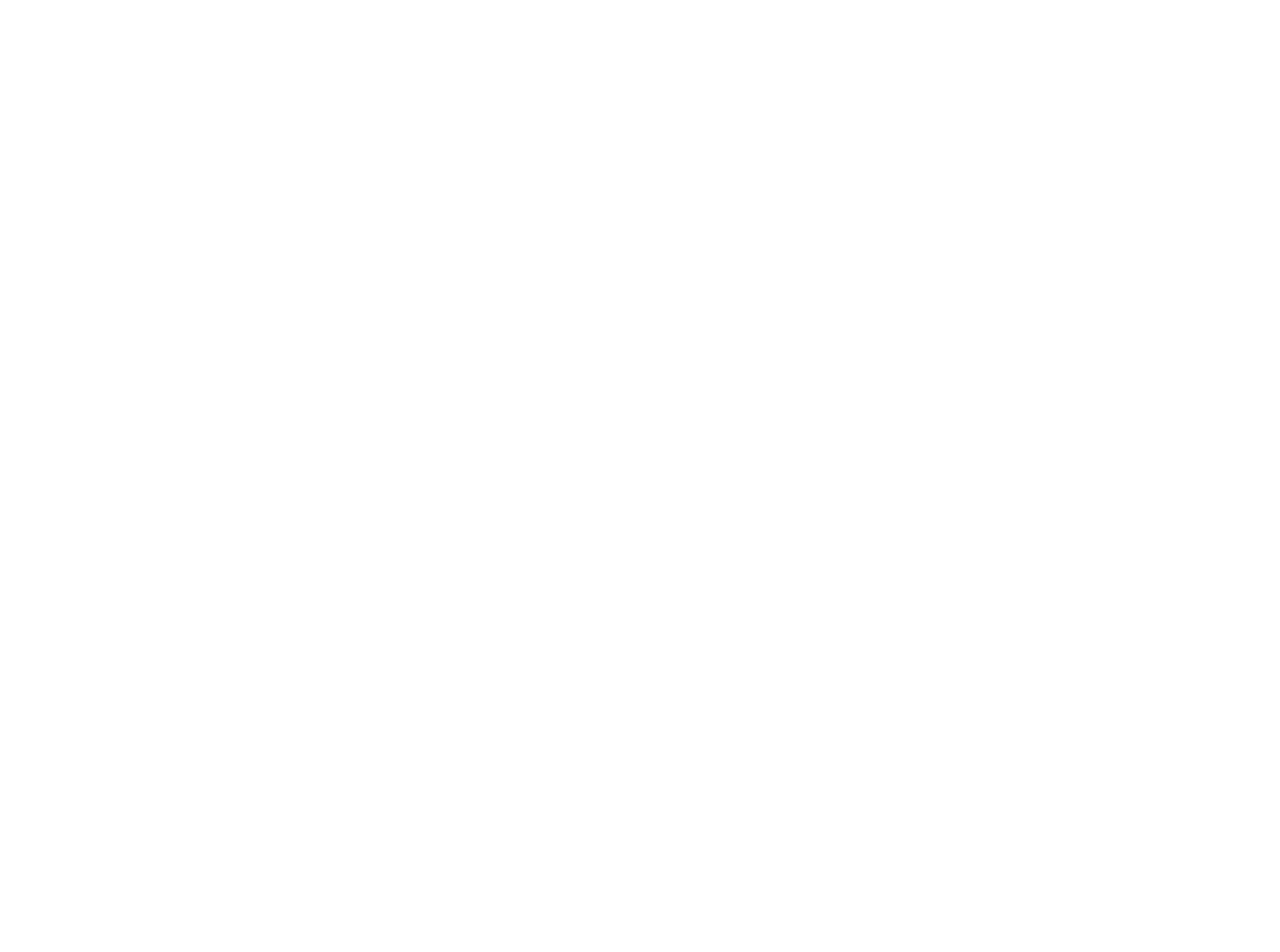
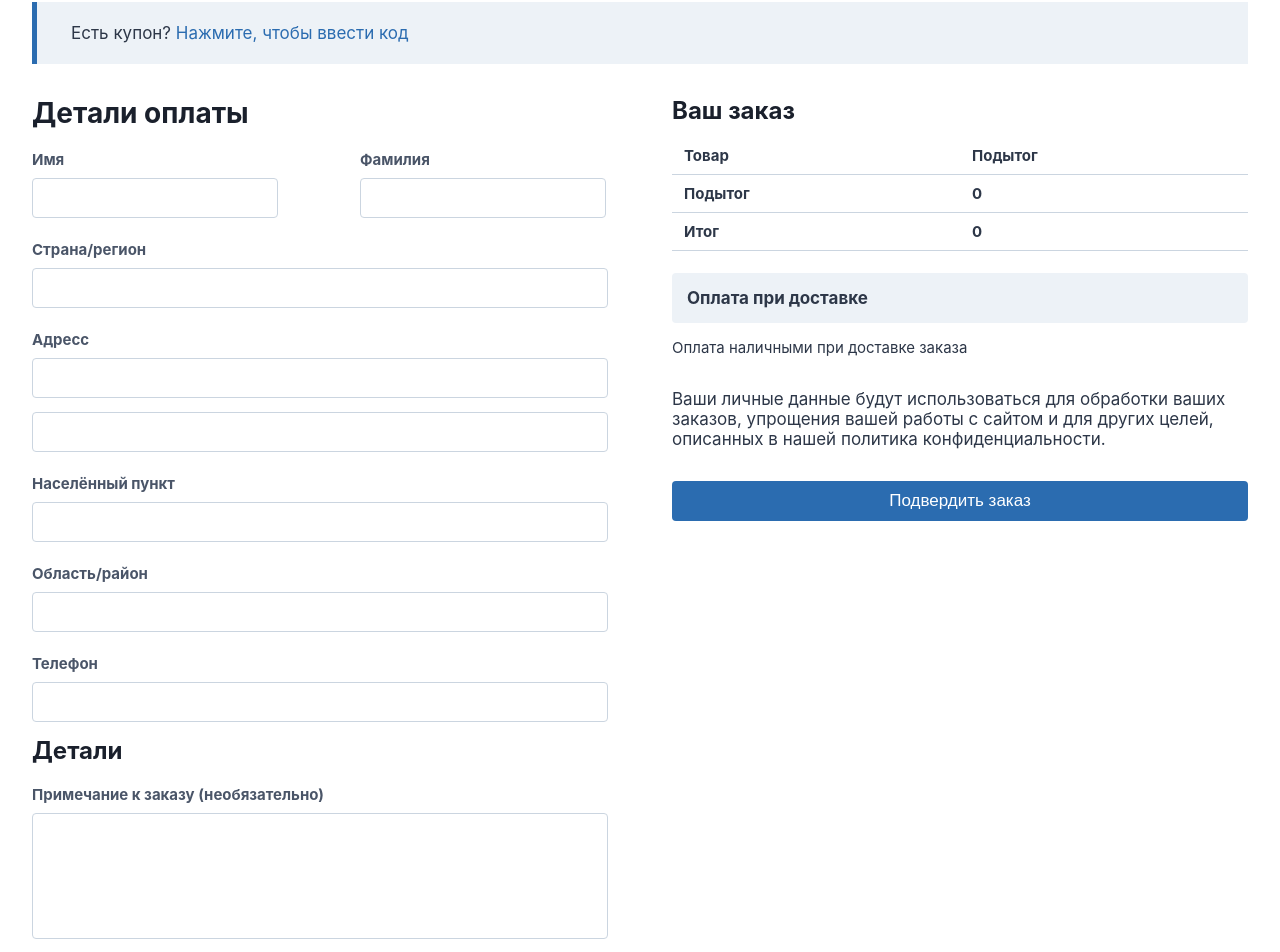
Before and after one commit to liske-dev/product-front, a Nuxt app: page /checkout in a window 1280 px wide. Before the commit this address had no page. Shown: the part 390-1342 px from the top of the page. Before the commit the page ends 800 px from the top, so only its background shows below. Built offline with nearby package versions, Linux system fonts and the light colour scheme.

Commit message:
Added pages, made common styles

```diff
--- a/assets/css/fonts.css
+++ b/assets/css/fonts.css
@@ -1,4 +1,26 @@
 html {
   font-family: -apple-system,BlinkMacSystemFont,"Segoe UI",Roboto,Oxygen-Sans,Ubuntu,Cantarell,"Helvetica Neue",sans-serif,"Apple Color Emoji","Segoe UI Emoji","Segoe UI Symbol";
+}
+.h1 {
+  font-size: 32px;
+  font-weight: 700;
+  color:rgb(26, 32, 44);
+}
+.h2 {
+  font-size: 28px;
+  font-weight: 700;
+  color:rgb(26, 32, 44);
+}
+.h3 {
+  font-size: 15px;
+  font-weight: 700;
+  color:rgb(45, 55, 72);
+}
 
+label {
+  color: rgb(74, 85, 104);
+  font-size: 15px;
+  font-weight: 700;
+  height: 36px;
+  line-height: 36px;
 }
--- a/components/Pizza.vue
+++ b/components/Pizza.vue
@@ -1,6 +1,6 @@
 <template>
   <div class="pizza" id="pizza">
-    <div class="pizza-title">Пицца</div>
+    <div class="pizza-title h1">Пицца</div>
     <div class="pizza-body">
       <div class="pizza-items" v-for="(item, index) in items" :key="index">
         <img :src="item.img"/>
@@ -80,8 +80,6 @@ export default {
   padding: 32px;
 }
 .pizza-title {
-  font-weight: 700;
-  font-size: 28px;
   margin-bottom: 20px;
   text-align: center;
 }
--- a/components/Sets.vue
+++ b/components/Sets.vue
@@ -1,6 +1,6 @@
 <template>
   <div class="sets" id="sets">
-    <div class="sets-title">Сеты</div>
+    <div class="sets-title h1">Сеты</div>
     <div class="sets-body">
       <div class="sets-items" v-for="(item, index) in items" :key="index">
         <img :src="item.img"/>
@@ -74,8 +74,6 @@ export default {
   padding: 32px;
 }
 .sets-title {
-  font-weight: 700;
-  font-size: 28px;
   margin-bottom: 20px;
   text-align: center;
 }
--- a/pages/cart.vue
+++ b/pages/cart.vue
@@ -1,14 +1,20 @@
 <template>
   <div class="cart">
     <Header @bascet-show="handlerOverflow"/>
-    <div class="cart-title">Корзина</div>
+    <div class="cart-title h1">Корзина</div>
     <div class="cart-orders">
       <div class="cart-entry">
         <div class="cart-total">
-          <div class="cart-total-title">Итог корзины</div>
+          <div class="h2">Итог корзины</div>
+          <div class="cart-total-items">
+            <div class="cart-total-item cart-total-item-one h3">Товар</div>
+            <div class="cart-total-item h3">Цена</div>
+            <div class="cart-total-item h3">Количество</div>
+            <div class="cart-total-item h3">Подытог</div>
+          </div>
         </div>
         <div class="cart-sum">
-          <div class="cart-sum-title">Сумма заказов</div>
+          <div class="h2">Сумма заказов</div>
         </div>
       </div>
     </div>
@@ -46,12 +52,9 @@ body {
   background-color: #edf2f7 ;
   margin-top: 80px;
   height: 200px;
-  font-weight: 700;
-  font-size: 32px;
   align-items: center;
   justify-content: space-around;
 }
-
 .cart-orders {
   width: 1242px;
   box-shadow: 0px 15px 15px -10px rgb(0 0 0 / 5%);
@@ -60,18 +63,25 @@ body {
   margin-bottom: 80px;
   margin-top: 80px;
 }
-
 .cart-entry {
   display: flex;
   background-color: white;
   padding: 32px;
 }
-.cart-total-title {
-  font-size: 28px;
-  font-weight: 700;
+.cart-total-items {
+  display:flex;
+  position: relative;
+  width: 782px;
+  margin-right: 42px;
+  border-bottom: 1px solid #cbd5e0;
+  justify-content: flex-end;
 }
-.cart-sum-title {
-  font-size: 28px;
-  font-weight: 700;
+.cart-total-item-one {
+  position: absolute;
+  left: 0;
+}
+.cart-total-item {
+  padding: 9px 12px;
+  width: 176px;
 }
 </style>
--- /dev/null
+++ b/pages/checkout.vue
@@ -0,0 +1,343 @@
+<template>
+  <div class="checkout">
+    <Header @bascet-show="handlerOverflow"/>
+    <div class="checkout-title">Оформление заказа</div>
+    <div class="checkout-orders">
+      <div class="checkout-orders-coupon-container">
+        <div class="checkout-orders-coupon">
+          Есть купон?<a @click="cupon=true"> Нажмите, чтобы ввести код</a>
+        </div>
+        <div class="checkout-orders-coupon-body" v-if="cupon">
+          <div class="checkout-orders-coupon-title">
+            Если у вас есть код купона, укажите его ниже.
+          </div>
+          <div class="checkout-orders-coupon-input">
+            <input class="checkout-orders-coupon-inner"/>
+            <button class="checkout-orders-coupon-button">Применить купон</button>
+          </div>
+        </div>
+      </div>
+      <div class="checkout-entry">
+        <div class="checkout-payment">
+          <div class="checkout-payment-title h2">Детали оплаты</div>
+          <form class="checkout-payment-form">
+            <div class="checkout-payment-full-name">
+              <div class="checkout-payment-full-container">
+                <label for="html">Имя</label>
+                <input class="checkout-payment-name" />
+              </div>
+              <div class="checkout-payment-full-container">
+                <label for="html">Фамилия</label>
+                <input class="checkout-payment-lastname" />
+              </div>
+            </div>
+            <label for="html">Страна/регион</label>
+            <input class="checkout-payment-country" />
+            <label for="html">Адресс</label>
+            <div class="checkout-payment-address">
+              <input class="checkout-payment-house" />
+              <input class="checkout-payment-house-extra" />
+            </div>
+            <label for="html">Населённый пункт</label>
+            <input class="checkout-payment-house-locality" />
+            <label for="html">Область/район</label>
+            <input class="checkout-payment-house-region" />
+            <label for="html">Телефон</label>
+            <input class="checkout-payment-house-phone" />
+            <div class="checkout-payment-extra">
+              <div class="checkout-payment-extra-title">Детали</div>
+              <label for="html">Примечание к заказу (необязательно)</label>
+              <textarea name=""></textarea>
+            </div>
+          </form>
+        </div>
+        <div class="checkout-sum">
+          <div class="checkout-sum-title">Ваш заказ</div>
+          <div class="checkout-sum-total">
+            <div class="checkout-sum-product">Товар</div>
+            <div class="checkout-sum-subtotal">Подытог</div>
+          </div>
+          <div class="checkout-sum-total" v-for="(item, index) in countOfOrders" :key="index">
+            <div class="checkout-sum-info">{{item.name}}</div>
+            <div class="checkout-sum-info">{{item.prise}}</div>
+          </div>
+          <div class="checkout-sum-total">
+            <div class="checkout-sum-product">Подытог</div>
+            <div class="checkout-sum-subtotal">{{countOfOrders}}</div>
+          </div>
+          <div class="checkout-sum-total">
+            <div class="checkout-sum-product">Итог</div>
+            <div class="checkout-sum-subtotal">{{countOfOrders}}</div>
+          </div>
+          <div class="checkout-sum-subinfo">Оплата при доставке</div>
+          <div class="checkout-sum-tinyinfo">Оплата наличными при доставке заказа</div>
+          <div class="checkout-sum-order">
+            <div class="checkout-sum-order-text">Ваши личные данные будут использоваться для обработки ваших заказов, упрощения вашей работы с сайтом и для других целей, описанных в нашей политика конфиденциальности.</div>
+            <button class="checkout-sum-order-button">Подвердить заказ</button>
+          </div>
+        </div>
+      </div>
+    </div>
+    <!-- <Pizza/>
+    <Sets/> -->
+  </div>
+</template>
+
+<script>
+import { mapGetters } from 'vuex'
+export default {
+  name: 'IndexPage',
+  computed: {
+    ...mapGetters(['countOfOrders', 'countOfOrders']),
+  },
+  data() {
+    return {
+      cupon: false,
+      setOverflow: 'auto'
+    }
+  },
+  methods: {
+    handlerOverflow(event){
+      console.log(event)
+    }
+  }
+}
+</script>
+<style>
+html {
+  scroll-behavior: smooth;
+}
+body {
+  margin: 0;
+  background-color: rgb(247, 250, 252);
+  /* overflow:  hidden; */
+}
+.checkout-title {
+  display: flex;
+  background-color: #edf2f7 ;
+  margin-top: 80px;
+  height: 200px;
+  font-weight: 700;
+  font-size: 32px;
+  align-items: center;
+  justify-content: space-around;
+  color: rgb(26, 32, 44);
+}
+
+.checkout-orders {
+  max-width: 1242px;
+  background-color: white;
+  padding: 32px;
+  box-shadow: 0px 15px 15px -10px rgb(0 0 0 / 5%);
+  border-radius: 4px;
+  margin: auto;
+  margin-bottom: 80px;
+  margin-top: 80px;
+}
+.checkout-orders-coupon {
+  padding: 21px 34px;
+  margin-bottom: 32px;
+  border-left: 5px solid #2B6CB0;
+  font-size: 17px;
+  font-weight: 400;
+  color:rgb(45, 55, 72);
+  background-color: rgb(237, 242, 247);
+}
+
+.checkout-entry {
+  display: flex;
+  background-color: white;
+}
+.checkout-payment {
+  width: 50%;
+  padding-right:32px;
+}
+.checkout-sum {
+  width: 50%;
+  padding-left:32px;
+}
+.checkout-payment-title {
+  margin-bottom: 12px;
+}
+.checkout-sum-title {
+  font-size: 24px;
+  font-weight: 700;
+  margin-bottom: 12px;
+  color: rgb(26, 32, 44);
+}
+.checkout-payment-form {
+  display:flex;
+  flex-direction: column;
+}
+input {
+  margin-bottom: 14px;
+  padding: 8px;
+  border: 1px solid #CBD5E0;
+  border-radius: 4px;
+  height: 22px;
+}
+
+input:focus {
+  color: #1A202C;
+  border-color: #718096;
+  box-shadow: 0px 5px 15px -7px rgb(0 0 0 / 10%);
+}
+
+.checkout-payment-extra {
+  display: flex;
+  flex-direction: column;
+}
+.checkout-payment-extra-title {
+  font-size: 24px;
+  font-weight: 700;
+  margin-bottom: 12px;
+  color: rgb(26, 32, 44);
+}
+.checkout-payment-full-name {
+  display: flex;
+  justify-content: space-between;
+}
+.checkout-payment-full-container{
+  width: 248px;
+}
+.checkout-payment-name {
+  width: 228px;
+}
+.checkout-payment-lastname {
+  width: 228px;
+}
+.checkout-payment-address {
+  display: flex;
+  flex-direction: column;
+}
+.checkout-payment-house {
+
+}
+.checkout-payment-house-extra {
+
+}
+textarea {
+  padding: 8px;
+  height: 108px;
+  width: calc(100%-16px);
+  resize: none;
+  color: #1A202C;
+  border: 1px solid #CBD5E0;
+  border-radius: 4px;
+}
+textarea:focus {
+  color: #1A202C;
+  border-color: #718096;
+  box-shadow: 0px 5px 15px -7px rgb(0 0 0 / 10%);
+}
+.checkout-sum-total {
+  display: flex;
+  border-bottom: 1px solid #cbd5e0;
+}
+.checkout-sum-product {
+  width: 100%;
+  padding: 9px 12px;
+  color: rgb(45, 55, 72);
+  font-size: 15px;
+  font-weight: 700;
+  color: #2D3748;
+}
+.checkout-sum-subtotal {
+  width: 100%;
+  padding: 9px 12px;
+  color: rgb(45, 55, 72);
+  font-size: 15px;
+  font-weight: 700;
+  color: #2D3748;
+}
+.checkout-sum-info{
+  width: 100%;
+  padding: 9px 12px;
+  color: rgb(45, 55, 72);
+  font-size: 15px;
+  font-weight: 400;
+  color: #2D3748;
+}
+.checkout-sum-subinfo {
+  border-radius: 4px;
+  background-color: #EDF2F7;
+  padding: 8px 15px;
+  height: 34px;
+  color:rgb(45, 55, 72);
+  font-size: 17px;
+  font-weight: 700;
+  line-height: 34px;
+  margin-top: 22px;
+}
+.checkout-sum-tinyinfo {
+  margin: 15px 0;
+  font-size: 15px;
+  font-weight: 400;
+  color: rgb(45, 55, 72);
+}
+.checkout-sum-order-text {
+  margin-top: 32px;
+  font-size: 17px;
+  font-weight: 400;
+  color: rgb(45, 55, 72);
+}
+.checkout-sum-order-button {
+  margin-top: 32px;
+  margin-bottom: 17px;
+  padding: 6px;
+  font-size: 17px;
+  font-weight: 400;
+  border: 0;
+  background-color: #2B6CB0;
+  border-radius: 4px;
+  color: white;
+  height: 40px;
+  cursor: pointer;
+  width: 100%;
+}
+.checkout-sum-order-button:hover {
+  background-color: #215387;
+  cursor: pointer;
+}
+a {
+  color: #2B6CB0;
+  cursor: pointer;
+  transition: all .1s linear;
+}
+.checkout-orders-coupon-body {
+  padding: 20px;
+  margin-bottom: 34px;
+  border: 1px solid #b7cde1;
+  border-radius: 5px;
+}
+.checkout-orders-coupon-title {
+  margin-bottom: 32px;
+  font-size: 17px;
+  font-weight: 400;
+  color: rgb(45, 55, 72);
+}
+.checkout-orders-coupon-button {
+  margin-bottom: 17px;
+  padding: 7px 17px;
+  font-size: 17px;
+  font-weight: 400;
+  border: 0;
+  background-color: #2B6CB0;
+  border-radius: 4px;
+  color: white;
+  height: 40px;
+  cursor: pointer;
+  width: 176px;
+}
+.checkout-orders-coupon-button:hover {
+  background-color: #215387;
+  cursor: pointer;
+}
+.checkout-orders-coupon-input {
+  display: flex;
+}
+.checkout-orders-coupon-inner {
+  width: 550px;
+  margin-right: 64px;
+}
+</style>
--- a/pages/product/_id.vue
+++ b/pages/product/_id.vue
@@ -18,7 +18,7 @@
       </div>
     </div>
     <div class="similar">
-      <div class="similar-title">Похожие товары</div>
+      <div class="similar-title h2">Похожие товары</div>
       <div class="similar-body">
         <div v-for="(item, index) in items" :key="index">
           <img :src="item.img"/>
@@ -154,8 +154,6 @@ export default {
   display: flex;
 }
 .similar-title {
-  font-weight: 700;
-  font-size: 28px;
   margin-bottom: 14px;
 }
 .similar-name {
```
